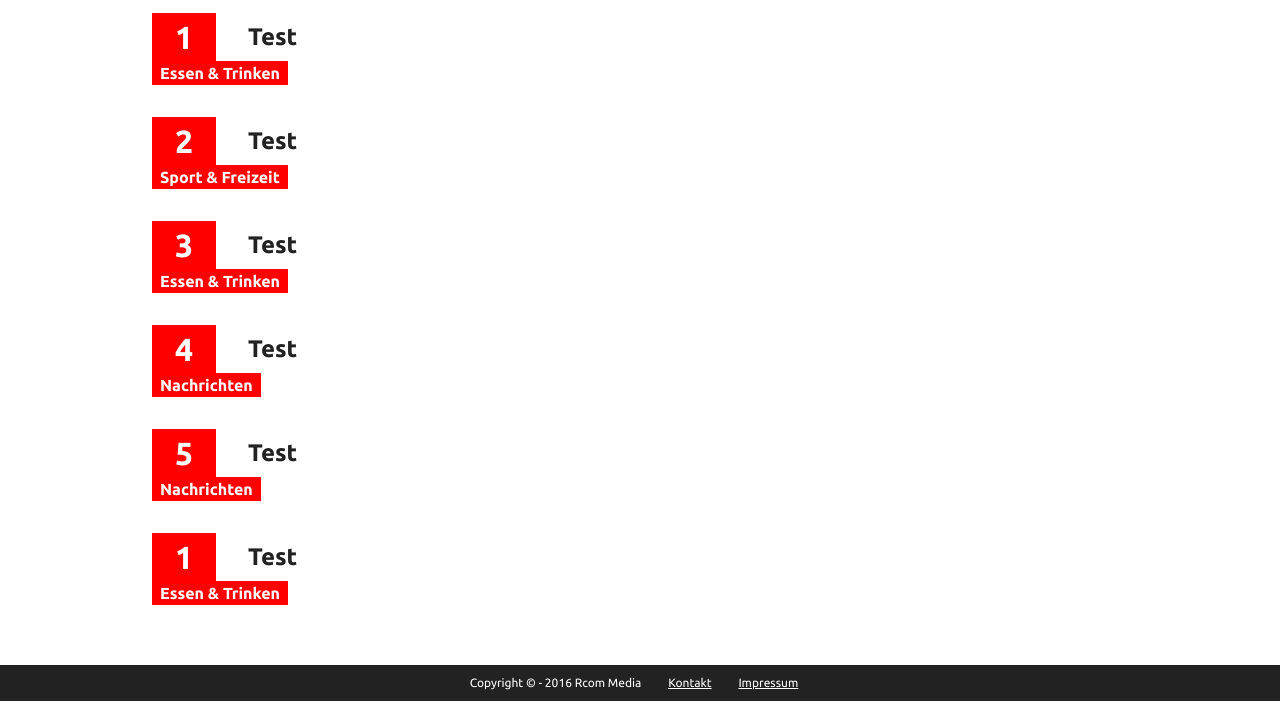
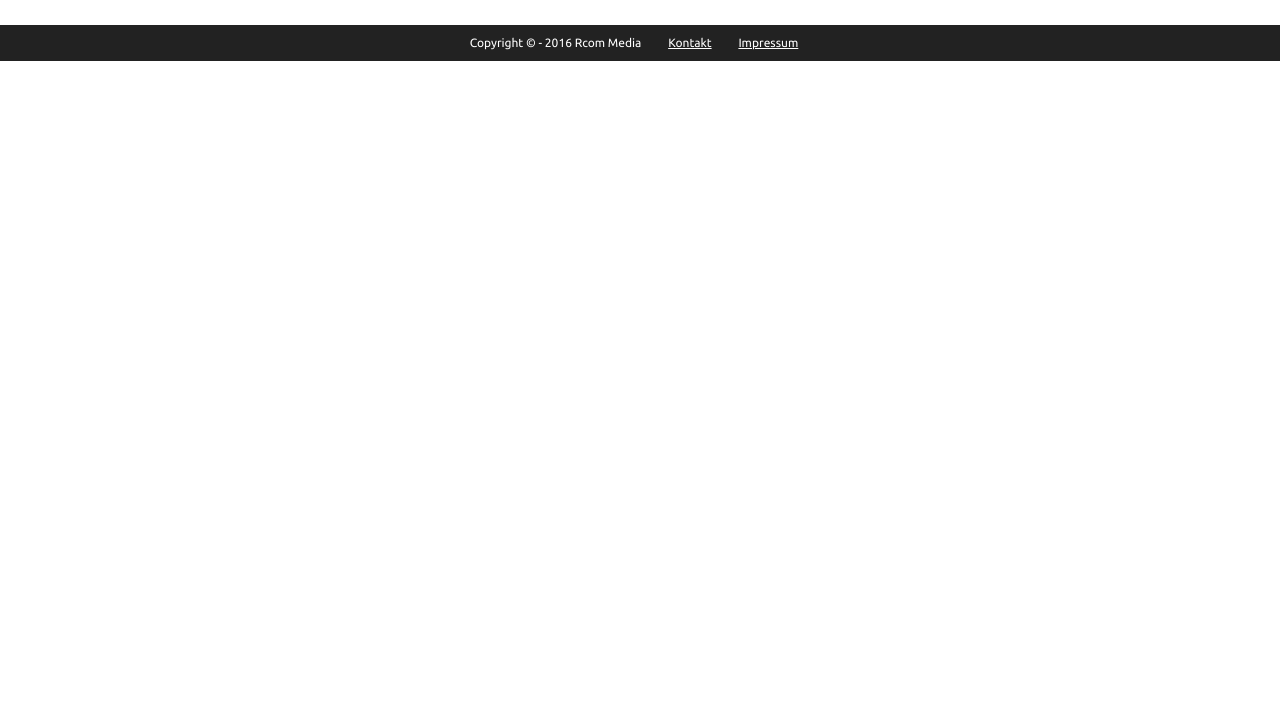
Before and after one commit to JoZZr/newslater, a website: page html/mostviewed.html in a window 1280 px wide. Shown: the part 83-800 px from the top of the page. Drawn offline with nearby package versions, Linux system fonts and the light colour scheme.

Commit message:
Update mostviewed.html

```diff
--- a/html/mostviewed.html
+++ b/html/mostviewed.html
@@ -24,14 +24,6 @@
 	<div id="breadcrumbs"></div>
 	<div id="content">
 <div class="mostviewed" id="overall">
-			<ul>
-
-<li><span>1</span><span>Test</span><span>Essen &amp; Trinken</span></li>
-<li><span>2</span><span>Test</span><span>Sport & Freizeit</span></li>
-<li><span>3</span><span>Test</span><span>Essen & Trinken</span></li>
-<li><span>4</span><span>Test</span><span>Nachrichten</span></li>
-<li><span>5</span><span>Test</span><span>Nachrichten</span></li><li><span>1</span><span>Test</span><span>Essen &amp; Trinken</span></li>
-			</ul>
 		</div>
 	</div>
 	<footer>
```
